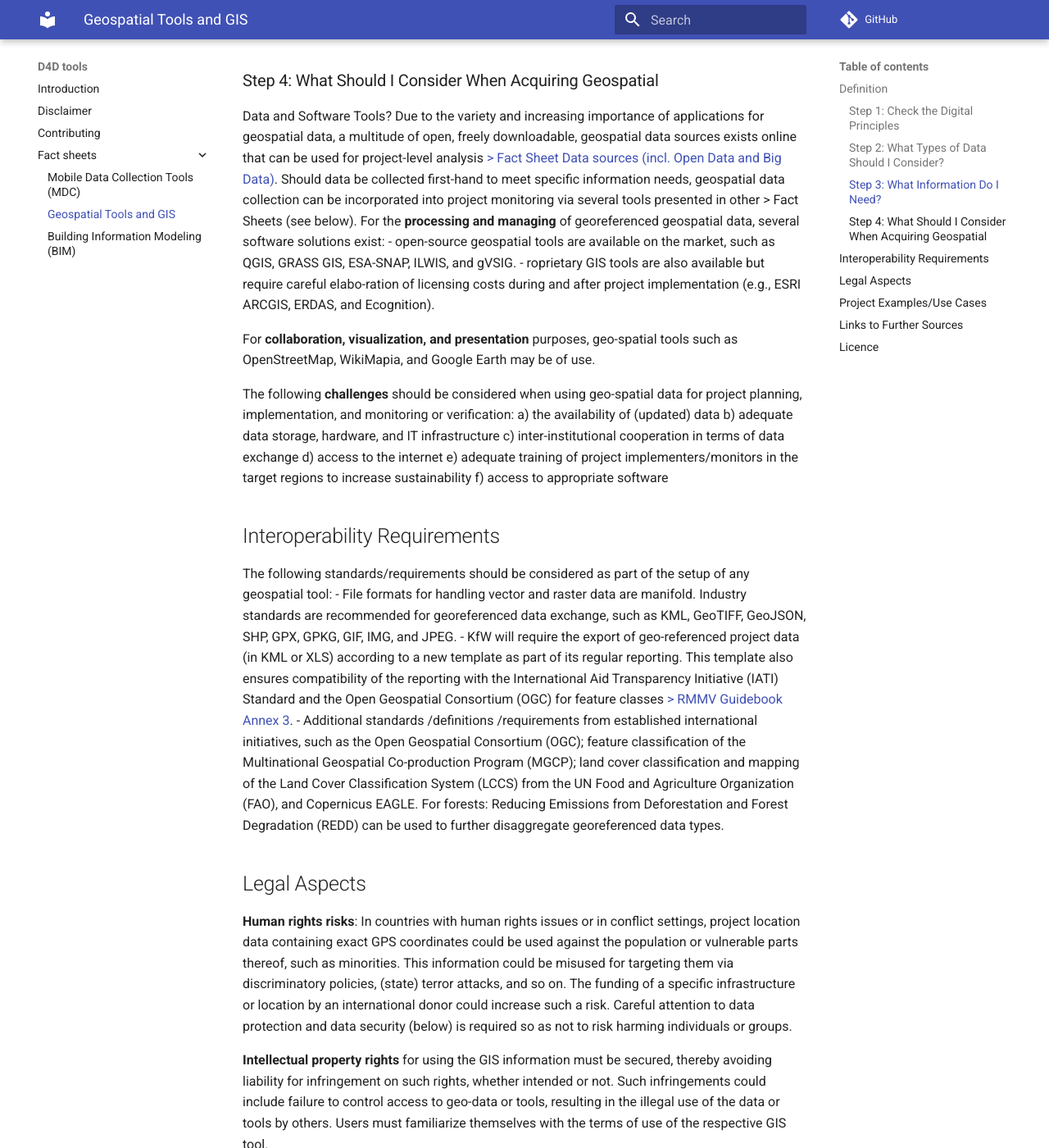
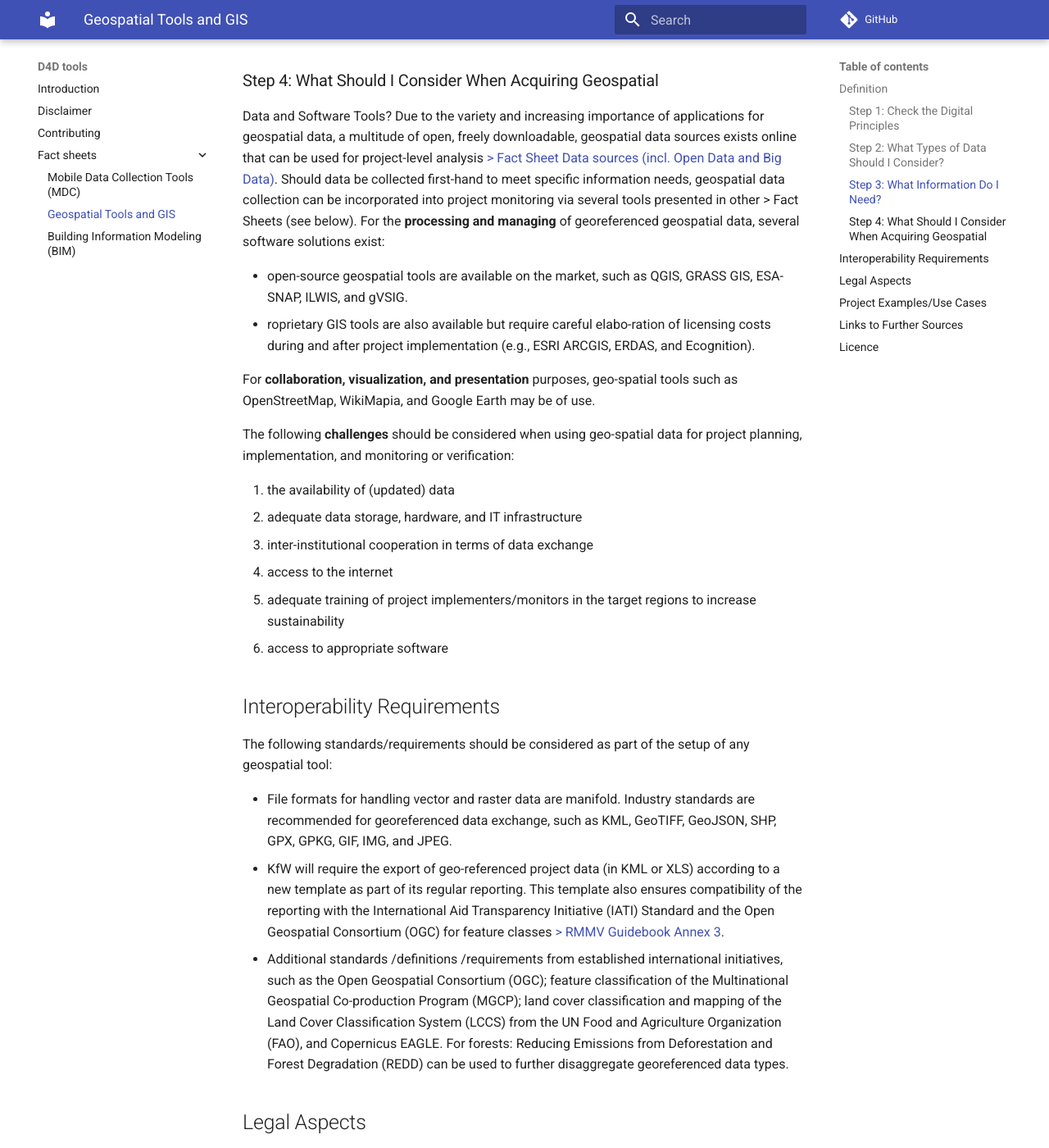
Before and after one commit to openkfw/d4dtools, an MkDocs documentation site: the page built from docs/gis.md, in a window 1280 px wide and 1400 px high, scrolled down 1468 px. Shown: the whole window at 82% size. Built offline with MkDocs 1.6.1 and Material for MkDocs 9.7.7, drawn with Linux system fonts in a browser that asks for light colours; comment, search, counter and statistics services are not loaded; some of the changed lines change nothing that is shown.

Commit message:
Update gis.md
Further cleaning of the lists

```diff
--- a/docs/gis.md
+++ b/docs/gis.md
@@ -62,6 +62,7 @@
 geospatial data, a multitude of open, freely downloadable, geospatial data sources exists online that can be used for project-level analysis [> Fact Sheet Data sources (incl. Open Data and Big Data)](https://www.kfw-entwicklungsbank.de/Service/Publications-Videos/Publications-by-topic/Digitalisation/Fact-Sheets/).
 Should data be collected first-hand to meet specific information needs, geospatial data collection can be incorporated into project monitoring via several tools presented in other > Fact Sheets (see below).
 For the **processing and managing** of georeferenced geospatial data, several software solutions exist:
+
 -  open-source geospatial tools are available on the market, such as QGIS, GRASS GIS, ESA-SNAP, ILWIS, and gVSIG.
 - roprietary GIS tools are also available but require careful elabo-ration of licensing costs during and after project implementation (e.g., ESRI ARCGIS, ERDAS, and Ecognition).
 
@@ -72,18 +73,20 @@
 The following **challenges** should be considered when using
 geo-spatial data for project planning, implementation, and
 monitoring or verification:
-a) the availability of (updated) data
-b) adequate data storage, hardware, and IT infrastructure
-c) inter-institutional cooperation in terms of data exchange
-d) access to the internet
-e) adequate training of project implementers/monitors in
+
+1. the availability of (updated) data
+2. adequate data storage, hardware, and IT infrastructure
+3. inter-institutional cooperation in terms of data exchange
+4. access to the internet
+5. adequate training of project implementers/monitors in
 the target regions to increase sustainability
-f) access to appropriate software
+6. access to appropriate software
 
 
 ## Interoperability Requirements
 The following standards/requirements should be considered as
 part of the setup of any geospatial tool:
+
 - File formats for handling vector and raster data are manifold.
 Industry standards are recommended for georeferenced data
 exchange, such as KML, GeoTIFF, GeoJSON, SHP, GPX, GPKG,
@@ -117,6 +120,7 @@
 **Data security requirements** can also arise from applicable data protection regulations (local and/or GDPR) or the above-mentioned human rights risks, which stipulate basic security requirements for storing and processing of exact GPS coordinates.  Entities may be required under those rules and/or conditions to ensure the ongoing confidentiality, integrity, availability, and resilience of storing and processing systems and services (technical and organizational measures). More information on legal aspects can be found here: [> RMMV Guidebook Section 2.3](https://www.kfw-entwicklungsbank.de/Service/Publications-Videos/Publications-by-topic/Digitalisation/RMMV-Guidebook/)
 
 ## Project Examples/Use Cases
+
 - In the crop production project PABSO (PN: 27495) in Burkina Faso, geospatial analysis was used to analyze vegetation and road networks.
 - In the [water and sanitation program RANC-EE (PN: 30343)](https://www.kfw-entwicklungsbank.de/ipfz/Projektdatenbank/Wasserver--und-Abwasserentsorgungsprogramm-Zentralamerika-II-30343.htm) in Central America, a GIS was used to map networks and conditions to reduce water loss.
 - In [“REDD Early Mover” project (PN: 29763)](https://www.kfw-entwicklungsbank.de/ipfz/Projektdatenbank/REDD-Early-Mover-29763.htm
```
